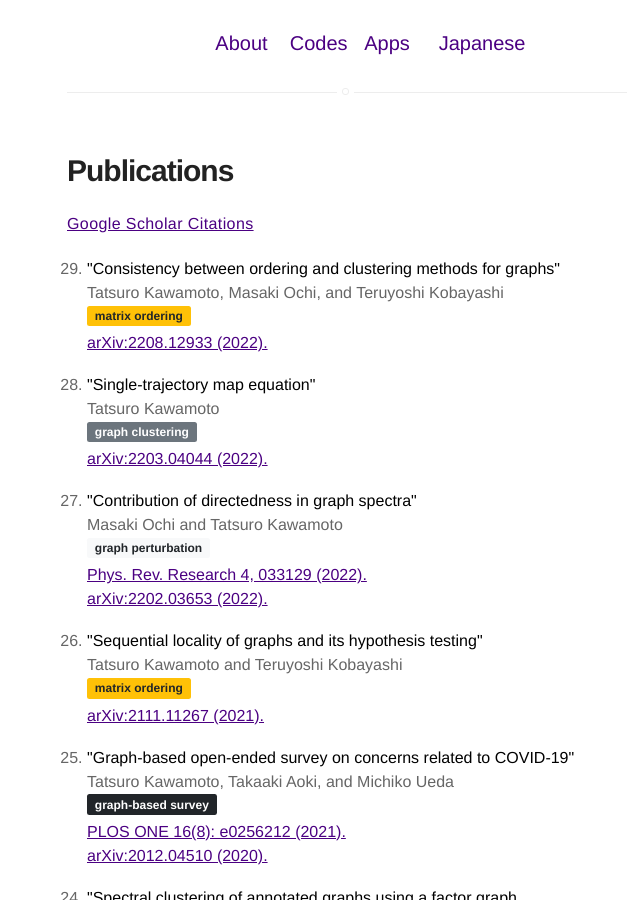
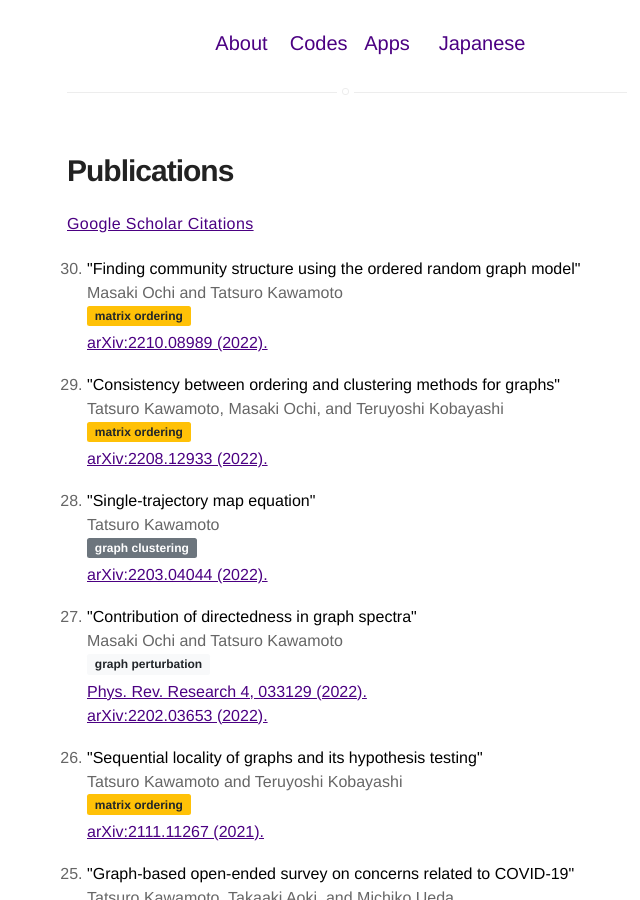
Before and after one commit to tatsuro-kawamoto/tatsuro-kawamoto.github.io, a Jekyll site: the page built from index.html, in a window 1280 px wide and 900 px high, scrolled down 461 px. Shown: the whole window, without its empty margins (293-933 px from the left). Built offline with Jekyll 4.4.1, drawn with Linux system fonts in a browser that asks for light colours.

Commit message:
Update index.html

```diff
--- a/index.html
+++ b/index.html
@@ -9,6 +9,15 @@ title: Home
 <p><a href="https://scholar.google.com/citations?user=G1cXfg4AAAAJ&hl=ja">Google Scholar Citations</a></p>
 
 <ol reversed>
+  <li>
+    <strong>"Finding community structure using the ordered random graph model"</strong><br />
+    Masaki Ochi and Tatsuro Kawamoto<br />
+    <h4>
+      <span class="badge bg-warning text-dark me-2">matrix ordering</span>
+    </h4>
+    <a href="https://arxiv.org/abs/2210.08989" target="_blank">arXiv:2210.08989 (2022).</a>
+  </li>
+  <br />
   <li>
     <strong>"Consistency between ordering and clustering methods for graphs"</strong><br />
     Tatsuro Kawamoto, Masaki Ochi, and Teruyoshi Kobayashi<br />
```
